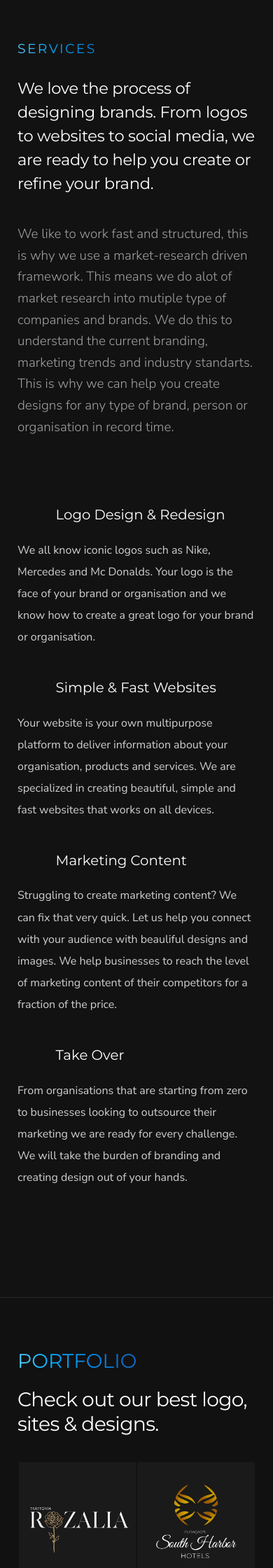
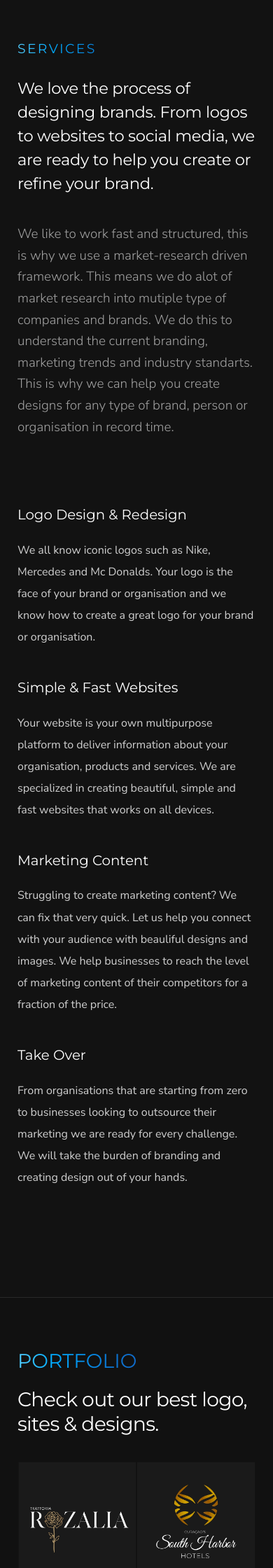
Before and after one commit to devbox02/conceptcuracao, a Jekyll site: the page built from index.html, in a window 390 px wide. Shown: the part 956-3196 px from the top of the page at 70% size. Built offline with Jekyll 4.4.1, drawn with Linux system fonts in a browser that asks for light colours; nearby versions of some CDN libraries; some web fonts are replaced; library files that are not in the unit come from our copies.

Commit message:
services5

```diff
--- a/css/main.css
+++ b/css/main.css
@@ -2862,10 +2862,10 @@ html.no-csstransitions .home-content__main {
 }
 
 @media only screen and (max-width:400px) {
-  .process h4 {
+/*  .process h4 {
     padding-left: 5.8rem;
   }
-/*
+
   .process h4::before {
     font-size: 1.6rem;
     height: 39px;
```
